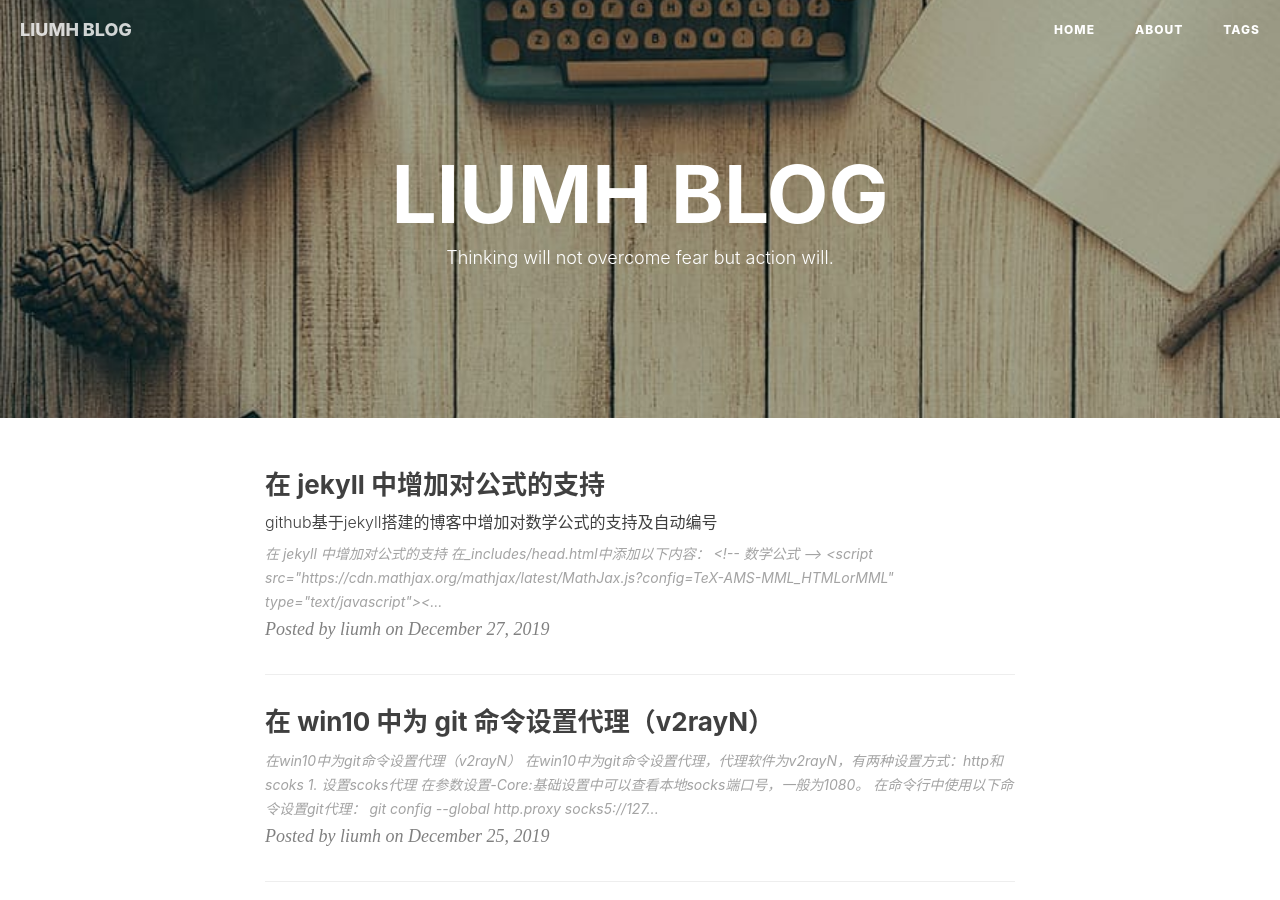
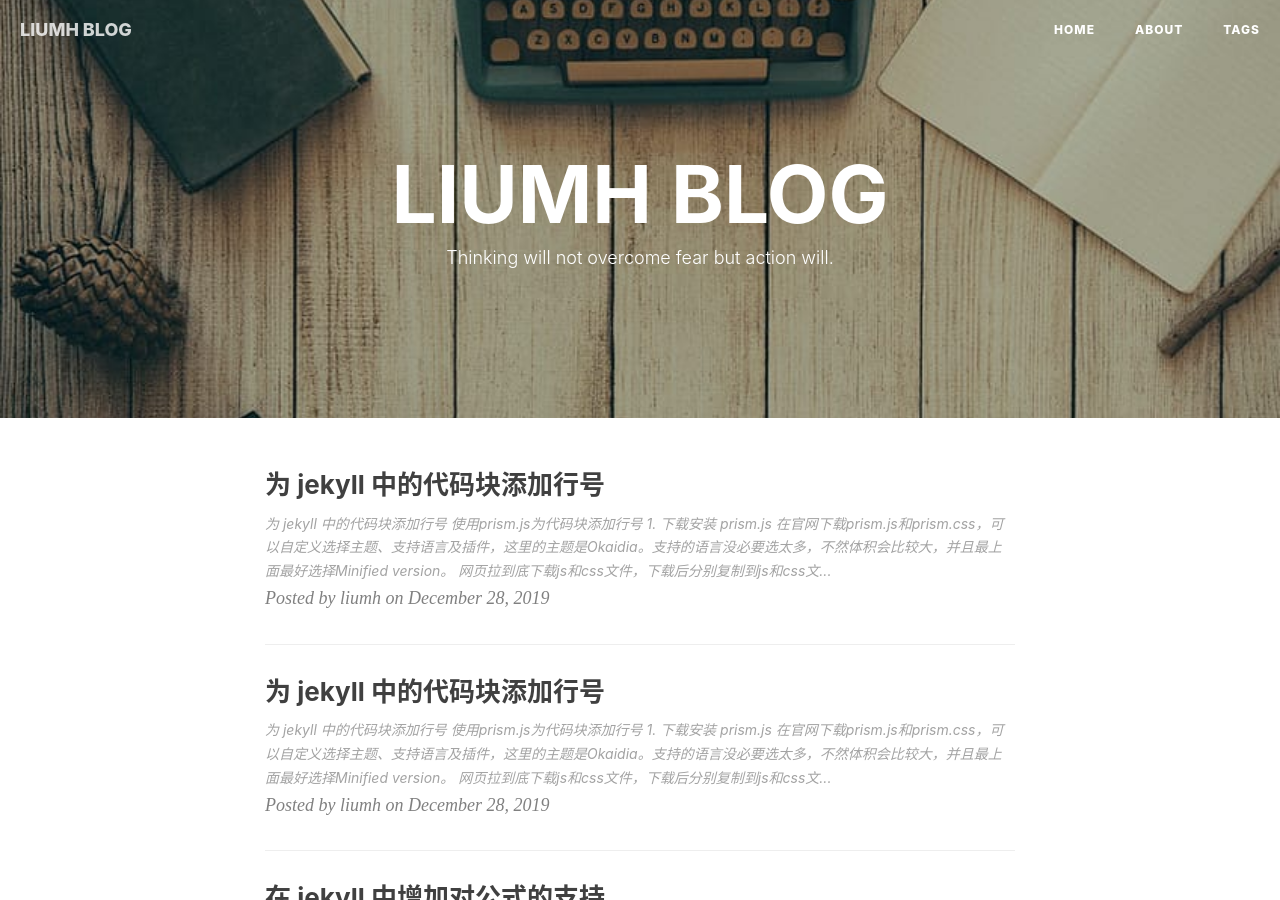
Before and after one commit to HugueLiu/HugueLiu.github.io, a Jekyll site: the page built from index.html, in a window 1280 px wide and 900 px high. Built offline with Jekyll 4.4.1, drawn with Linux system fonts in a browser that asks for light colours; nearby versions of some CDN libraries; formulas are drawn with MathJax 3; the list of posts is cut into pages by our own code; comment, search, counter and statistics services are not loaded; some of the changed text lies outside the part shown.

Commit message:
add post: add line number for code block

````diff
--- a/_includes/head.html
+++ b/_includes/head.html
@@ -63,7 +63,8 @@
         });
     </script>
 
-    <script src="{{ "/js/prism.js " | prepend: site.baseurl }}"></script>
+    <!-- line number for code block -->
+    <script src="{{ "/js/prism.js" | prepend: site.baseurl }}"></script>
     <link rel="stylesheet" href="{{ "/css/prism.css" | prepend: site.baseurl }}">
 
     <!-- ga & ba script hoook -->
--- /dev/null
+++ b/_posts/2019-12-28-add_line_number _for_code_block_in_jekyll.md
@@ -0,0 +1,73 @@
+---
+layout:     post
+title:      为 jekyll 中的代码块添加行号
+distributions:   github基于jekyll搭建的博客中为代码块增加行号，使用
+date:       2019-12-28
+author:     liumh
+header-img: img/home-bg-geek.jpg
+catalog: true
+tags:
+    - github
+    - markdown
+    - jekyll
+---
+
+# 为 jekyll 中的代码块添加行号
+
+> 使用`prism.js`为代码块添加行号
+
+## 1. 下载安装 `prism.js`
+
+在[官网](https://prismjs.com/download.html)下载`prism.js`和`prism.css`，可以自定义选择主题、支持语言及插件，这里的主题是`Okaidia`。支持的语言没必要选太多，不然体积会比较大，并且最上面最好选择`Minified version`。
+网页拉到底下载js和css文件，下载后分别复制到`js`和`css`文件夹即可。
+
+## 2. js和css文件的引入
+
+在`_include/head.html`中添加以下内容
+
+```html{.line-numbers}
+<!-- line number for code block -->
+<script src="{{ "/js/prism.js" | prepend: site.baseurl }}"></script>
+<link rel="stylesheet" href="{{ "/css/prism.css" | prepend: site.baseurl }}">
+```
+
+在`_include/footer.html`中添加：
+
+```html{.line-numbers}
+<!-- line number for code block -->
+<script>
+var pres = document.getElementsByTagName("pre");
+for(var i = 0; i < pres.length; i++){
+    var pre = pres[i];
+    if(pre.childNodes[0].nodeName == "CODE"){
+        pre.setAttribute("class","line-numbers");
+    }
+}
+</script>
+```
+
+## 3. 使用
+
+大功告成，只需在markdown文件中使用`~~~`或<code>```</code>中就可以愉快的显示行号了。
+
+如：
+
+~~~markdown{.line-numbers}
+```cpp
+int main(){
+    return 0;
+}
+```
+~~~
+
+效果如下：
+
+```cpp
+int main(){
+    return 0;
+}
+```
+
+## 参考文章
+
+1. [使用prismjs实现Jekyll代码语法高亮并显示行号](https://blog.csdn.net/u013961139/article/details/78853544)
--- /dev/null
+++ b/_posts/2019-12-28-add_line_number_for_code_block_in_jekyll.md
@@ -0,0 +1,73 @@
+---
+layout:     post
+title:      为 jekyll 中的代码块添加行号
+distributions:   github基于jekyll搭建的博客中为代码块增加行号，使用
+date:       2019-12-28
+author:     liumh
+header-img: img/home-bg-geek.jpg
+catalog: true
+tags:
+    - github
+    - markdown
+    - jekyll
+---
+
+# 为 jekyll 中的代码块添加行号
+
+> 使用`prism.js`为代码块添加行号
+
+## 1. 下载安装 `prism.js`
+
+在[官网](https://prismjs.com/download.html)下载`prism.js`和`prism.css`，可以自定义选择主题、支持语言及插件，这里的主题是`Okaidia`。支持的语言没必要选太多，不然体积会比较大，并且最上面最好选择`Minified version`。
+网页拉到底下载js和css文件，下载后分别复制到`js`和`css`文件夹即可。
+
+## 2. js和css文件的引入
+
+在`_include/head.html`中添加以下内容
+
+```html{.line-numbers}
+<!-- line number for code block -->
+<script src="{{ "/js/prism.js" | prepend: site.baseurl }}"></script>
+<link rel="stylesheet" href="{{ "/css/prism.css" | prepend: site.baseurl }}">
+```
+
+在`_include/footer.html`中添加：
+
+```html{.line-numbers}
+<!-- line number for code block -->
+<script>
+var pres = document.getElementsByTagName("pre");
+for(var i = 0; i < pres.length; i++){
+    var pre = pres[i];
+    if(pre.childNodes[0].nodeName == "CODE"){
+        pre.setAttribute("class","line-numbers");
+    }
+}
+</script>
+```
+
+## 3. 使用
+
+大功告成，只需在markdown文件中使用`~~~`或<code>```</code>中就可以愉快的显示行号了。
+
+如：
+
+~~~markdown{.line-numbers}
+```cpp
+int main(){
+    return 0;
+}
+```
+~~~
+
+效果如下：
+
+```cpp
+int main(){
+    return 0;
+}
+```
+
+## 参考文章
+
+1. [使用prismjs实现Jekyll代码语法高亮并显示行号](https://blog.csdn.net/u013961139/article/details/78853544)
````
